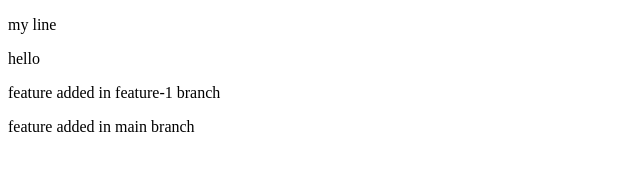
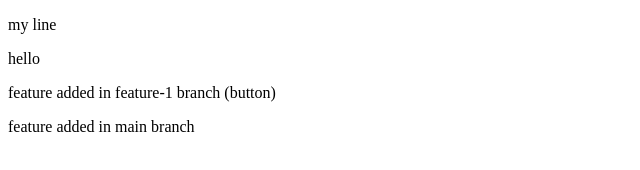
Before and after one commit to AnasShafiq07/Repo1, a plain HTML site: page index.html in a window 1280 px wide. Shown: the full height of the page, 0-640 px from the left. Drawn offline with Linux system fonts and the light colour scheme.

Commit message:
button added

```diff
--- a/index.html
+++ b/index.html
@@ -8,7 +8,8 @@
 <body>
     <p>my line</p>
     <p>hello</p>
-    <p>feature added in feature-1 branch</p>
+    <p>feature added in feature-1 branch (button)</p>
     <p>feature added in main branch</p>
+
 </body>
 </html>
```
